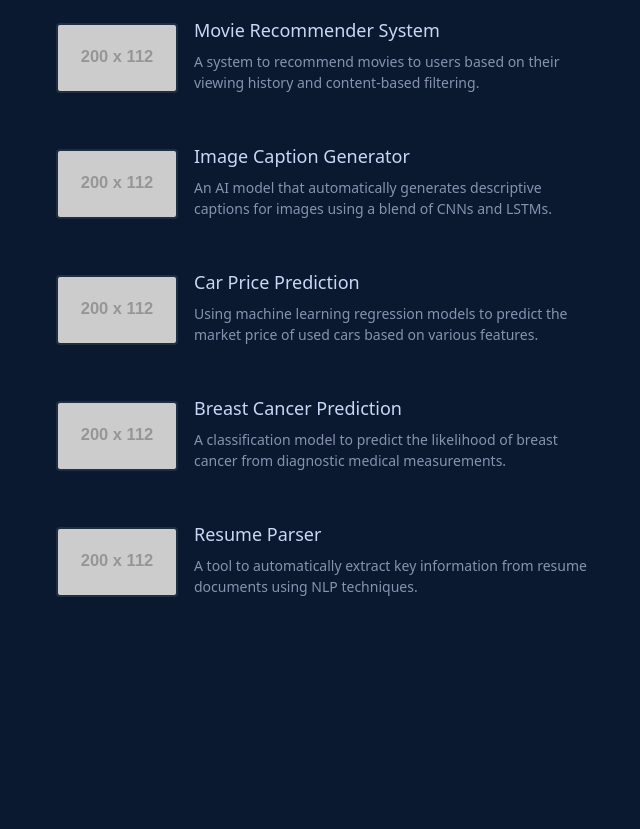
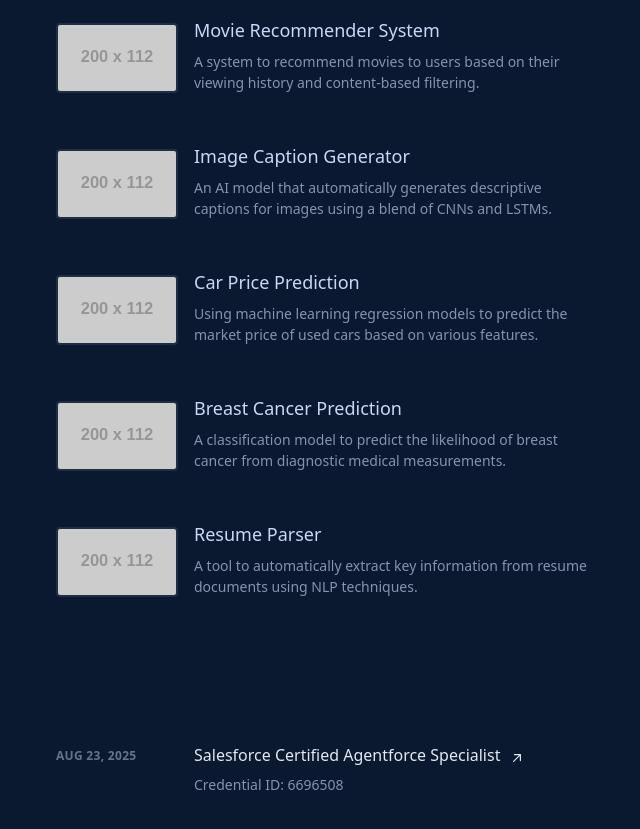
Before and after one commit to saisrikolanu/saisrikolanu.github.io, a plain HTML site: page index.html in a window 1280 px wide. Shown: the part 1866-2695 px from the top of the page, without its empty margins (592-1232 px from the left). Drawn offline with nearby package versions, Linux system fonts and the light colour scheme; placeholder pictures from the web are drawn by us.

Commit message:
Udate index.html

```diff
--- a/index.html
+++ b/index.html
@@ -62,7 +62,7 @@
                         <ul class="mt-16 w-max">
                             <li><a class="nav-link group flex items-center py-3" href="#about"><span class="nav-indicator mr-4 h-px w-8 bg-slate-600 transition-all group-hover:w-16 group-hover:bg-lightest-slate"></span><span class="nav-text text-xs font-bold uppercase tracking-widest text-slate-500 group-hover:text-lightest-slate">About</span></a></li>
                             <li><a class="nav-link group flex items-center py-3" href="#experience"><span class="nav-indicator mr-4 h-px w-8 bg-slate-600 transition-all group-hover:w-16 group-hover:bg-lightest-slate"></span><span class="nav-text text-xs font-bold uppercase tracking-widest text-slate-500 group-hover:text-lightest-slate">Experience</span></a></li>
-                             <li><a class="nav-link group flex items-center py-3" href="#projects"><span class="nav-indicator mr-4 h-px w-8 bg-slate-600 transition-all group-hover:w-16 group-hover:bg-lightest-slate"></span><span class="nav-text text-xs font-bold uppercase tracking-widest text-slate-500 group-hover:text-lightest-slate">Projects</span></a></li>
+                            <li><a class="nav-link group flex items-center py-3" href="#projects"><span class="nav-indicator mr-4 h-px w-8 bg-slate-600 transition-all group-hover:w-16 group-hover:bg-lightest-slate"></span><span class="nav-text text-xs font-bold uppercase tracking-widest text-slate-500 group-hover:text-lightest-slate">Projects</span></a></li>
                             <li><a class="nav-link group flex items-center py-3" href="#achievements"><span class="nav-indicator mr-4 h-px w-8 bg-slate-600 transition-all group-hover:w-16 group-hover:bg-lightest-slate"></span><span class="nav-text text-xs font-bold uppercase tracking-widest text-slate-500 group-hover:text-lightest-slate">Achievements</span></a></li>
                         </ul>
                     </nav>
@@ -162,7 +162,6 @@
                     </div>
                     <div>
                         <ul class="group/list">
-                            <!-- Corrected Project Links -->
                             <li class="mb-12"><div class="group relative grid gap-4 pb-1 transition-all sm:grid-cols-8 sm:gap-8 md:gap-4 lg:hover:!opacity-100 lg:group-hover/list:opacity-50"><div class="absolute -inset-x-4 -inset-y-4 z-0 hidden rounded-md transition motion-reduce:transition-none lg:block lg:group-hover:bg-slate-800/50 lg:group-hover:shadow-[inset_0_1px_0_0_rgba(148,163,184,0.1)] lg:group-hover:drop-shadow-lg"></div><div class="z-10 sm:order-2 sm:col-span-6"><h3><a class="inline-flex items-baseline font-medium leading-tight text-lightest-slate hover:text-accent focus-visible:text-accent text-lg" href="https://github.com/saisrikolanu/Natural-Language-Processing" target="_blank" rel="noopener noreferrer">Generative AI & NLP Chatbot</a></h3><p class="mt-2 text-sm leading-normal">A multi-turn chatbot built with the GPT-3 API and LangChain, featuring conversational memory and TTS for a natural user experience.</p></div><img alt="NLP Project" loading="lazy" width="200" height="48" class="rounded border-2 border-slate-200/10 transition group-hover:border-slate-200/30 sm:order-1 sm:col-span-2 sm:translate-y-1" src="https://placehold.co/200x112/112240/64ffda?text=NLP"></div></li>
                             <li class="mb-12"><div class="group relative grid gap-4 pb-1 transition-all sm:grid-cols-8 sm:gap-8 md:gap-4 lg:hover:!opacity-100 lg:group-hover/list:opacity-50"><div class="absolute -inset-x-4 -inset-y-4 z-0 hidden rounded-md transition motion-reduce:transition-none lg:block lg:group-hover:bg-slate-800/50 lg:group-hover:shadow-[inset_0_1px_0_0_rgba(148,163,184,0.1)] lg:group-hover:drop-shadow-lg"></div><div class="z-10 sm:order-2 sm:col-span-6"><h3><a class="inline-flex items-baseline font-medium leading-tight text-lightest-slate hover:text-accent focus-visible:text-accent text-lg" href="https://github.com/saisrikolanu/Credit-Card-Fraud-Detection" target="_blank" rel="noopener noreferrer">Fraud Detection Pipeline</a></h3><p class="mt-2 text-sm leading-normal">An end-to-end pipeline with ensemble ML models to process daily transaction data with 90% accuracy, using anomaly detection to reduce false positives.</p></div><img alt="Fraud Detection" loading="lazy" width="200" height="48" class="rounded border-2 border-slate-200/10 transition group-hover:border-slate-200/30 sm:order-1 sm:col-span-2 sm:translate-y-1" src="https://placehold.co/200x112/112240/64ffda?text=ML"></div></li>
                             <li class="mb-12"><div class="group relative grid gap-4 pb-1 transition-all sm:grid-cols-8 sm:gap-8 md:gap-4 lg:hover:!opacity-100 lg:group-hover/list:opacity-50"><div class="absolute -inset-x-4 -inset-y-4 z-0 hidden rounded-md transition motion-reduce:transition-none lg:block lg:group-hover:bg-slate-800/50 lg:group-hover:shadow-[inset_0_1px_0_0_rgba(148,163,184,0.1)] lg:group-hover:drop-shadow-lg"></div><div class="z-10 sm:order-2 sm:col-span-6"><h3><a class="inline-flex items-baseline font-medium leading-tight text-lightest-slate hover:text-accent focus-visible:text-accent text-lg" href="https://github.com/saisrikolanu/Human-Action-Recognition" target="_blank" rel="noopener noreferrer">Human Action Recognition</a></h3><p class="mt-2 text-sm leading-normal">A computer vision system to classify human actions from video frames using deep learning models for real-time monitoring applications.</p></div><img alt="Action Recognition" loading="lazy" width="200" height="48" class="rounded border-2 border-slate-200/10 transition group-hover:border-slate-200/30 sm:order-1 sm:col-span-2 sm:translate-y-1" src="https://placehold.co/200x112/112240/64ffda?text=CV"></div></li>
@@ -173,6 +172,32 @@
                             <li class="mb-12"><div class="group relative grid gap-4 pb-1 transition-all sm:grid-cols-8 sm:gap-8 md:gap-4 lg:hover:!opacity-100 lg:group-hover/list:opacity-50"><div class="absolute -inset-x-4 -inset-y-4 z-0 hidden rounded-md transition motion-reduce:transition-none lg:block lg:group-hover:bg-slate-800/50 lg:group-hover:shadow-[inset_0_1px_0_0_rgba(148,163,184,0.1)] lg:group-hover:drop-shadow-lg"></div><div class="z-10 sm:order-2 sm:col-span-6"><h3><a class="inline-flex items-baseline font-medium leading-tight text-lightest-slate hover:text-accent focus-visible:text-accent text-lg" href="https://github.com/saisrikolanu/Breast-Cancer-Prediction" target="_blank" rel="noopener noreferrer">Breast Cancer Prediction</a></h3><p class="mt-2 text-sm leading-normal">A classification model to predict the likelihood of breast cancer from diagnostic medical measurements.</p></div><img alt="Breast Cancer Prediction" loading="lazy" width="200" height="48" class="rounded border-2 border-slate-200/10 transition group-hover:border-slate-200/30 sm:order-1 sm:col-span-2 sm:translate-y-1" src="https://placehold.co/200x112/112240/64ffda?text=Health"></div></li>
                             <li class="mb-12"><div class="group relative grid gap-4 pb-1 transition-all sm:grid-cols-8 sm:gap-8 md:gap-4 lg:hover:!opacity-100 lg:group-hover/list:opacity-50"><div class="absolute -inset-x-4 -inset-y-4 z-0 hidden rounded-md transition motion-reduce:transition-none lg:block lg:group-hover:bg-slate-800/50 lg:group-hover:shadow-[inset_0_1px_0_0_rgba(148,163,184,0.1)] lg:group-hover:drop-shadow-lg"></div><div class="z-10 sm:order-2 sm:col-span-6"><h3><a class="inline-flex items-baseline font-medium leading-tight text-lightest-slate hover:text-accent focus-visible:text-accent text-lg" href="https://github.com/saisrikolanu/Resume-Parser" target="_blank" rel="noopener noreferrer">Resume Parser</a></h3><p class="mt-2 text-sm leading-normal">A tool to automatically extract key information from resume documents using NLP techniques.</p></div><img alt="Resume Parser" loading="lazy" width="200" height="48" class="rounded border-2 border-slate-200/10 transition group-hover:border-slate-200/30 sm:order-1 sm:col-span-2 sm:translate-y-1" src="https://placehold.co/200x112/112240/64ffda?text=Parser"></div></li>
                         </ul>
+                    </div>
+                </section>
+
+                <section id="achievements" class="scroll-mt-16 lg:scroll-mt-24 fade-in-section">
+                    <div class="sticky top-0 z-20 -mx-6 mb-4 w-screen bg-slate-900/75 px-6 py-5 backdrop-blur md:-mx-12 md:px-12 lg:sr-only lg:relative lg:top-auto lg:mx-auto lg:w-full lg:px-0 lg:py-0 lg:opacity-0 lg:backdrop-blur-none">
+                        <h2 class="text-sm font-bold uppercase tracking-widest text-slate-200 lg:sr-only">Achievements</h2>
+                    </div>
+                    <div>
+                         <ol class="group/list">
+                             <li class="mb-12">
+                                <div class="group relative grid pb-1 transition-all sm:grid-cols-8 sm:gap-8 md:gap-4 lg:hover:!opacity-100 lg:group-hover/list:opacity-50">
+                                    <div class="absolute -inset-x-4 -inset-y-4 z-0 hidden rounded-md transition motion-reduce:transition-none lg:block lg:group-hover:bg-slate-800/50 lg:group-hover:shadow-[inset_0_1px_0_0_rgba(148,163,184,0.1)] lg:group-hover:drop-shadow-lg"></div>
+                                    <header class="z-10 mb-2 mt-1 text-xs font-semibold uppercase tracking-wide text-slate-500 sm:col-span-2">Aug 23, 2025</header>
+                                    <div class="z-10 sm:col-span-6">
+                                        <h3 class="font-medium leading-snug text-slate-200">
+                                            <a class="group/link" href="https://sforce.co/verifycerts" target="_blank" rel="noopener noreferrer" aria-label="Salesforce Agentforce Specialist (opens in a new tab)">
+                                                <span class="inline-block">Salesforce Certified Agentforce Specialist
+                                                    <svg xmlns="http://www.w3.org/2000/svg" viewBox="0 0 20 20" fill="currentColor" class="inline-block h-4 w-4 shrink-0 transition-transform group-hover/link:-translate-y-1 group-hover/link:translate-x-1 motion-reduce:transition-none ml-1 translate-y-px" aria-hidden="true"><path fill-rule="evenodd" d="M5.22 14.78a.75.75 0 001.06 0l7.22-7.22v5.69a.75.75 0 001.5 0v-7.5a.75.75 0 00-.75-.75h-7.5a.75.75 0 000 1.5h5.69l-7.22 7.22a.75.75 0 000 1.06z" clip-rule="evenodd"></path></svg>
+                                                </span>
+                                            </a>
+                                        </h3>
+                                        <p class="mt-2 text-sm leading-normal">Credential ID: 6696508</p>
+                                    </div>
+                                </div>
+                            </li>
+                         </ol>
                     </div>
                 </section>
 
```
